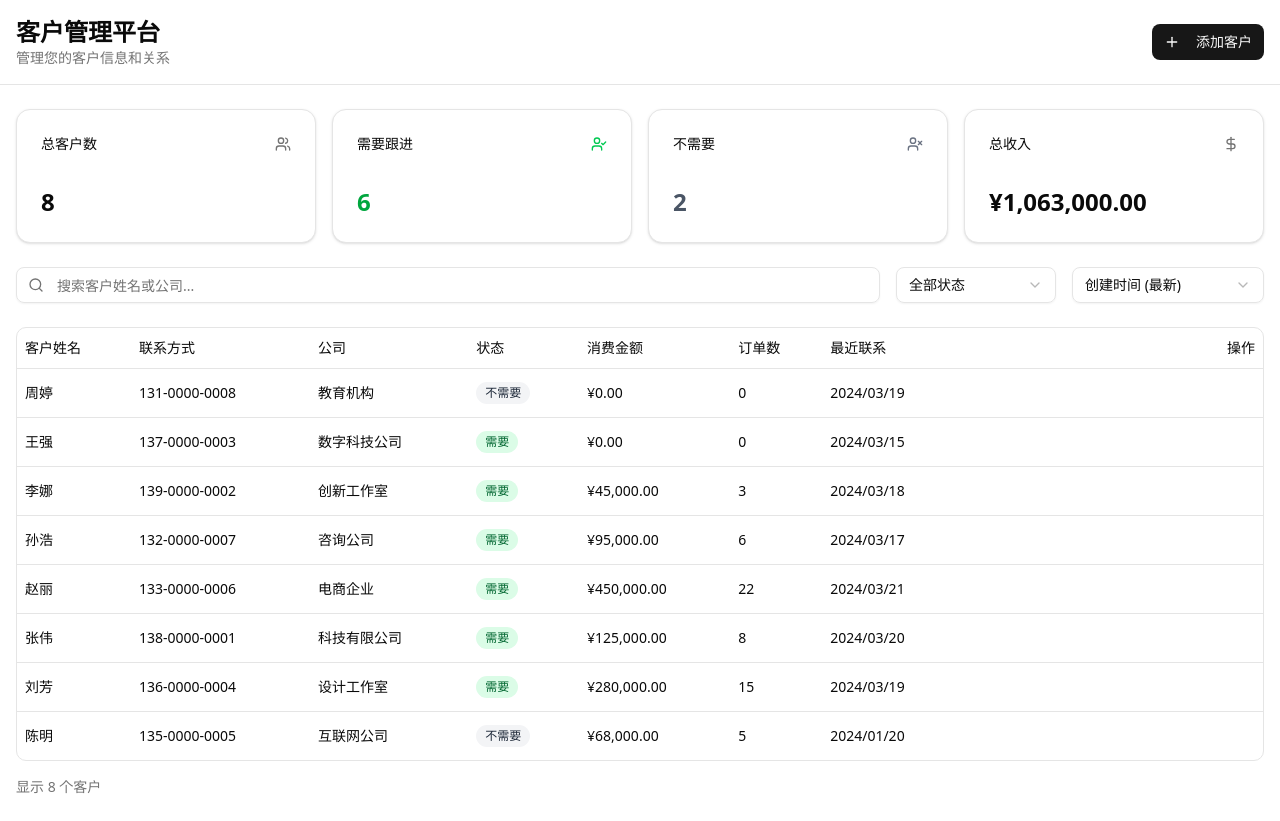
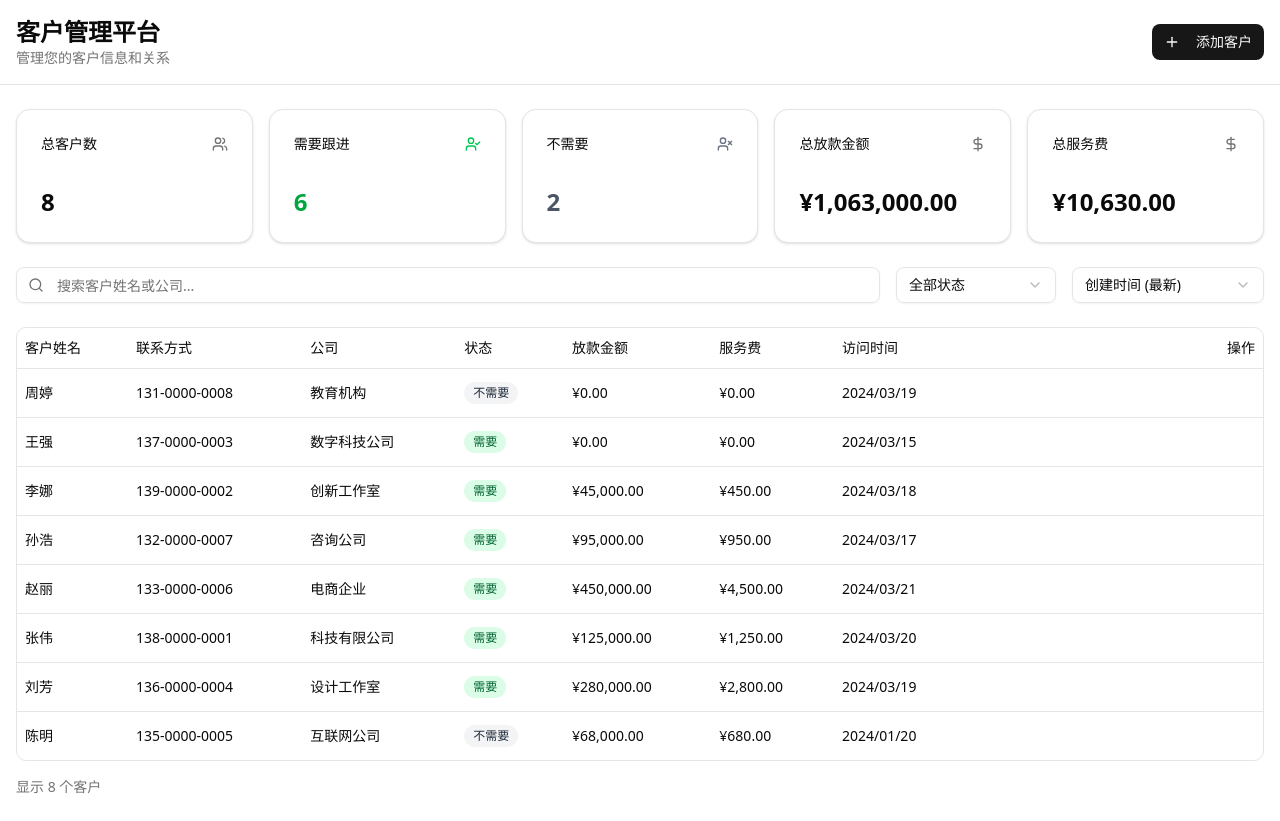
Before and after one commit to youqiyouke/crm-customer-management, a Next.js app: page / in a window 1280 px wide. Built offline with nearby package versions, Linux system fonts and the light colour scheme.

Commit message:
refactor: 更新客户管理字段名称
- 消费金额 → 放款金额 (loanAmount)
- 订单数 → 服务费 (serviceFee)
- 最近联系时间 → 访问时间 (visitTime)，自动更新
- 更新统计卡片和列表/详情页展示"

```diff
--- a/src/app/customers/[id]/page.tsx
+++ b/src/app/customers/[id]/page.tsx
@@ -9,7 +9,6 @@ import {
   Building,
   Calendar,
   DollarSign,
-  ShoppingCart,
   Edit,
   Trash2,
   Tag,
@@ -190,27 +189,27 @@ export default function CustomerDetailPage() {
                 <div className="flex items-center justify-between">
                   <div className="flex items-center gap-2">
                     <DollarSign className="h-5 w-5 text-muted-foreground" />
-                    <span className="text-sm">累计消费</span>
+                    <span className="text-sm">放款金额</span>
                   </div>
                   <span className="text-xl font-bold text-primary">
-                    {formatCurrency(updatedCustomer.totalSpent)}
+                    {formatCurrency(updatedCustomer.loanAmount)}
                   </span>
                 </div>
                 <Separator />
                 <div className="flex items-center justify-between">
                   <div className="flex items-center gap-2">
-                    <ShoppingCart className="h-5 w-5 text-muted-foreground" />
-                    <span className="text-sm">订单数量</span>
+                    <DollarSign className="h-5 w-5 text-muted-foreground" />
+                    <span className="text-sm">服务费</span>
                   </div>
-                  <span className="text-xl font-bold">{updatedCustomer.ordersCount}</span>
+                  <span className="text-xl font-bold">{formatCurrency(updatedCustomer.serviceFee)}</span>
                 </div>
                 <Separator />
                 <div className="flex items-center justify-between">
                   <div className="flex items-center gap-2">
                     <Calendar className="h-5 w-5 text-muted-foreground" />
-                    <span className="text-sm">最近联系</span>
+                    <span className="text-sm">访问时间</span>
                   </div>
-                  <span className="text-sm">{formatDateTime(updatedCustomer.lastContact)}</span>
+                  <span className="text-sm">{formatDateTime(updatedCustomer.visitTime)}</span>
                 </div>
                 <Separator />
                 <div className="flex items-center justify-between">
--- a/src/app/page.tsx
+++ b/src/app/page.tsx
@@ -98,7 +98,7 @@ export default function HomePage() {
 
       <main className="container mx-auto px-4 py-6">
         {/* Stats Cards */}
-        <div className="grid grid-cols-1 gap-4 md:grid-cols-2 lg:grid-cols-4">
+        <div className="grid grid-cols-1 gap-4 md:grid-cols-2 lg:grid-cols-5">
           <Card>
             <CardHeader className="flex flex-row items-center justify-between pb-2">
               <CardTitle className="text-sm font-medium">总客户数</CardTitle>
@@ -128,11 +128,20 @@ export default function HomePage() {
           </Card>
           <Card>
             <CardHeader className="flex flex-row items-center justify-between pb-2">
-              <CardTitle className="text-sm font-medium">总收入</CardTitle>
+              <CardTitle className="text-sm font-medium">总放款金额</CardTitle>
               <DollarSign className="h-4 w-4 text-muted-foreground" />
             </CardHeader>
             <CardContent>
-              <div className="text-2xl font-bold">{formatCurrency(stats.totalRevenue)}</div>
+              <div className="text-2xl font-bold">{formatCurrency(stats.totalLoanAmount)}</div>
+            </CardContent>
+          </Card>
+          <Card>
+            <CardHeader className="flex flex-row items-center justify-between pb-2">
+              <CardTitle className="text-sm font-medium">总服务费</CardTitle>
+              <DollarSign className="h-4 w-4 text-muted-foreground" />
+            </CardHeader>
+            <CardContent>
+              <div className="text-2xl font-bold">{formatCurrency(stats.totalServiceFee)}</div>
             </CardContent>
           </Card>
         </div>
@@ -176,10 +185,10 @@ export default function HomePage() {
               <SelectItem value="createdAt-asc">创建时间 (最早)</SelectItem>
               <SelectItem value="name-asc">姓名 (A-Z)</SelectItem>
               <SelectItem value="name-desc">姓名 (Z-A)</SelectItem>
-              <SelectItem value="totalSpent-desc">消费金额 (高-低)</SelectItem>
-              <SelectItem value="totalSpent-asc">消费金额 (低-高)</SelectItem>
-              <SelectItem value="lastContact-desc">最近联系 (最新)</SelectItem>
-              <SelectItem value="lastContact-asc">最近联系 (最早)</SelectItem>
+              <SelectItem value="loanAmount-desc">放款金额 (高-低)</SelectItem>
+              <SelectItem value="loanAmount-asc">放款金额 (低-高)</SelectItem>
+              <SelectItem value="visitTime-desc">访问时间 (最新)</SelectItem>
+              <SelectItem value="visitTime-asc">访问时间 (最早)</SelectItem>
             </SelectContent>
           </Select>
         </div>
@@ -193,9 +202,9 @@ export default function HomePage() {
                 <TableHead>联系方式</TableHead>
                 <TableHead>公司</TableHead>
                 <TableHead>状态</TableHead>
-                <TableHead>消费金额</TableHead>
-                <TableHead>订单数</TableHead>
-                <TableHead>最近联系</TableHead>
+                <TableHead>放款金额</TableHead>
+                <TableHead>服务费</TableHead>
+                <TableHead>访问时间</TableHead>
                 <TableHead className="text-right">操作</TableHead>
               </TableRow>
             </TableHeader>
@@ -220,9 +229,9 @@ export default function HomePage() {
                     <TableCell>{customer.phone}</TableCell>
                     <TableCell>{customer.company}</TableCell>
                     <TableCell>{getStatusBadge(customer.status)}</TableCell>
-                    <TableCell>{formatCurrency(customer.totalSpent)}</TableCell>
-                    <TableCell>{customer.ordersCount}</TableCell>
-                    <TableCell>{formatDate(customer.lastContact)}</TableCell>
+                    <TableCell>{formatCurrency(customer.loanAmount)}</TableCell>
+                    <TableCell>{formatCurrency(customer.serviceFee)}</TableCell>
+                    <TableCell>{formatDate(customer.visitTime)}</TableCell>
                     <TableCell className="text-right">
                       <div className="flex justify-end gap-2 opacity-0 group-hover:opacity-100">
                         <Button variant="ghost" size="sm" asChild>
--- a/src/data/customers.ts
+++ b/src/data/customers.ts
@@ -11,9 +11,9 @@ export const mockCustomers: Customer[] = [
     notes: '重要的企业客户，需要优先服务',
     createdAt: '2024-01-15T10:00:00Z',
     updatedAt: '2024-03-20T14:30:00Z',
-    lastContact: '2024-03-20T14:30:00Z',
-    totalSpent: 125000,
-    ordersCount: 8,
+    visitTime: '2024-03-20T14:30:00Z',
+    loanAmount: 125000,
+    serviceFee: 1250,
   },
   {
     id: '2',
@@ -25,9 +25,9 @@ export const mockCustomers: Customer[] = [
     notes: '通过朋友推荐来的客户',
     createdAt: '2024-02-20T09:00:00Z',
     updatedAt: '2024-03-18T11:20:00Z',
-    lastContact: '2024-03-18T11:20:00Z',
-    totalSpent: 45000,
-    ordersCount: 3,
+    visitTime: '2024-03-18T11:20:00Z',
+    loanAmount: 45000,
+    serviceFee: 450,
   },
   {
     id: '3',
@@ -39,9 +39,9 @@ export const mockCustomers: Customer[] = [
     notes: '对产品有兴趣，需要进一步沟通',
     createdAt: '2024-03-01T08:00:00Z',
     updatedAt: '2024-03-15T16:45:00Z',
-    lastContact: '2024-03-15T16:45:00Z',
-    totalSpent: 0,
-    ordersCount: 0,
+    visitTime: '2024-03-15T16:45:00Z',
+    loanAmount: 0,
+    serviceFee: 0,
   },
   {
     id: '4',
@@ -53,9 +53,9 @@ export const mockCustomers: Customer[] = [
     notes: '长期合作伙伴，付款及时',
     createdAt: '2023-11-10T10:30:00Z',
     updatedAt: '2024-03-19T09:15:00Z',
-    lastContact: '2024-03-19T09:15:00Z',
-    totalSpent: 280000,
-    ordersCount: 15,
+    visitTime: '2024-03-19T09:15:00Z',
+    loanAmount: 280000,
+    serviceFee: 2800,
   },
   {
     id: '5',
@@ -67,9 +67,9 @@ export const mockCustomers: Customer[] = [
     notes: '最近没有活跃，需要关怀',
     createdAt: '2023-09-05T14:00:00Z',
     updatedAt: '2024-01-20T11:00:00Z',
-    lastContact: '2024-01-20T11:00:00Z',
-    totalSpent: 68000,
-    ordersCount: 5,
+    visitTime: '2024-01-20T11:00:00Z',
+    loanAmount: 68000,
+    serviceFee: 680,
   },
   {
     id: '6',
@@ -81,9 +81,9 @@ export const mockCustomers: Customer[] = [
     notes: '电商行业大客户，需要定制化服务',
     createdAt: '2024-01-25T11:00:00Z',
     updatedAt: '2024-03-21T10:00:00Z',
-    lastContact: '2024-03-21T10:00:00Z',
-    totalSpent: 450000,
-    ordersCount: 22,
+    visitTime: '2024-03-21T10:00:00Z',
+    loanAmount: 450000,
+    serviceFee: 4500,
   },
   {
     id: '7',
@@ -95,9 +95,9 @@ export const mockCustomers: Customer[] = [
     notes: '咨询行业客户，经常需要培训服务',
     createdAt: '2024-02-05T09:30:00Z',
     updatedAt: '2024-03-17T15:20:00Z',
-    lastContact: '2024-03-17T15:20:00Z',
-    totalSpent: 95000,
-    ordersCount: 6,
+    visitTime: '2024-03-17T15:20:00Z',
+    loanAmount: 95000,
+    serviceFee: 950,
   },
   {
     id: '8',
@@ -109,9 +109,9 @@ export const mockCustomers: Customer[] = [
     notes: '教育行业客户，目前暂时不需要服务',
     createdAt: '2024-03-10T13:00:00Z',
     updatedAt: '2024-03-19T14:00:00Z',
-    lastContact: '2024-03-19T14:00:00Z',
-    totalSpent: 0,
-    ordersCount: 0,
+    visitTime: '2024-03-19T14:00:00Z',
+    loanAmount: 0,
+    serviceFee: 0,
   },
 ];
 
--- a/src/lib/customer-store.ts
+++ b/src/lib/customer-store.ts
@@ -32,10 +32,10 @@ export function getCustomers(filters?: Partial<CustomerFilters>): Customer[] {
         let comparison = 0;
         if (sortField === 'name') {
           comparison = a.name.localeCompare(b.name, 'zh-CN');
-        } else if (sortField === 'createdAt' || sortField === 'lastContact') {
+        } else if (sortField === 'createdAt' || sortField === 'visitTime') {
           comparison = new Date(a[sortField]).getTime() - new Date(b[sortField]).getTime();
-        } else if (sortField === 'totalSpent') {
-          comparison = a.totalSpent - b.totalSpent;
+        } else if (sortField === 'loanAmount') {
+          comparison = a.loanAmount - b.loanAmount;
         }
         return sortOrder === 'asc' ? comparison : -comparison;
       });
@@ -46,7 +46,14 @@ export function getCustomers(filters?: Partial<CustomerFilters>): Customer[] {
 }
 
 export function getCustomerById(id: string): Customer | undefined {
-  return customers.find((c) => c.id === id);
+  // 每次获取客户详情时，自动更新访问时间
+  const customer = customers.find((c) => c.id === id);
+  if (customer) {
+    const now = new Date().toISOString();
+    customer.visitTime = now;
+    customer.updatedAt = now;
+  }
+  return customer;
 }
 
 export function createCustomer(data: CustomerFormData): Customer {
@@ -56,9 +63,9 @@ export function createCustomer(data: CustomerFormData): Customer {
     id: generateId(),
     createdAt: now,
     updatedAt: now,
-    lastContact: now,
-    totalSpent: 0,
-    ordersCount: 0,
+    visitTime: now,
+    loanAmount: 0,
+    serviceFee: 0,
   };
   customers.push(newCustomer);
   return newCustomer;
@@ -73,6 +80,7 @@ export function updateCustomer(id: string, data: Partial<CustomerFormData>): Cus
     ...customers[index],
     ...data,
     updatedAt: now,
+    visitTime: now, // 更新访问时间
   };
   return customers[index];
 }
@@ -88,12 +96,14 @@ export function getStats() {
   const total = customers.length;
   const need = customers.filter((c) => c.status === 'need').length;
   const notNeed = customers.filter((c) => c.status === 'not_need').length;
-  const totalRevenue = customers.reduce((sum, c) => sum + c.totalSpent, 0);
+  const totalLoanAmount = customers.reduce((sum, c) => sum + c.loanAmount, 0);
+  const totalServiceFee = customers.reduce((sum, c) => sum + c.serviceFee, 0);
 
   return {
     total,
     need,
     notNeed,
-    totalRevenue,
+    totalLoanAmount,
+    totalServiceFee,
   };
 }
--- a/src/types/customer.ts
+++ b/src/types/customer.ts
@@ -8,9 +8,9 @@ export interface Customer {
   notes: string;
   createdAt: string;
   updatedAt: string;
-  lastContact: string;
-  totalSpent: number;
-  ordersCount: number;
+  visitTime: string; // 访问时间，自动更新
+  loanAmount: number; // 放款金额
+  serviceFee: number; // 服务费
 }
 
 export interface CustomerFormData {
@@ -22,7 +22,7 @@ export interface CustomerFormData {
   notes: string;
 }
 
-export type CustomerSortField = 'name' | 'createdAt' | 'lastContact' | 'totalSpent';
+export type CustomerSortField = 'name' | 'createdAt' | 'visitTime' | 'loanAmount';
 export type SortOrder = 'asc' | 'desc';
 
 export interface CustomerFilters {
```
